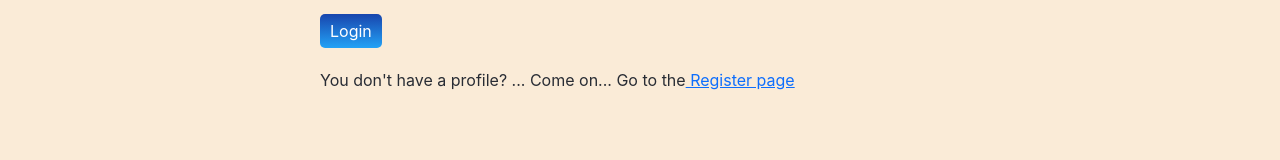
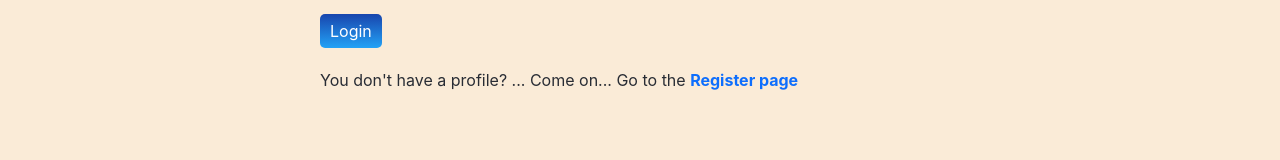
Before and after one commit to EmilPopovski24/react-course-project, a React (Create React App) app: page /login in a window 1280 px wide. Shown: the part 432-592 px from the top of the page. Built offline with nearby package versions, Linux system fonts and the light colour scheme.

Commit message:
update of Login and Register forms

```diff
--- a/src/components/Login/Login.js
+++ b/src/components/Login/Login.js
@@ -33,7 +33,7 @@ export const Login = () => {
                 <button type="submit" className="btn-primary">Login</button>
                 <div className="registeroption">
                     <p className="registerOptionText">
-                        You don't have a profile? ... Come on... Go to the<Link to={"/register"}> Register page </Link>
+                        You don't have a profile? ... Come on... Go to the<Link to={"/register"} style={{"textDecoration":"none"}}> <b>Register page</b>  </Link>
                     </p>
                 </div>
             </form>
--- a/src/components/Register/Register.js
+++ b/src/components/Register/Register.js
@@ -33,7 +33,7 @@ export const Register = () => {
                 <button type="submit" className="btn-primary">Register</button>
                 <div className="loginoption">
                     <p className="loginOptionText">
-                        You already have a profile? ... Come on... Go to the<Link to={"/login"}> Login page </Link>
+                        You already have a profile? ... Come on... Go to the<Link to={"/login"} style={{"textDecoration":"none"}}> <b>Login page</b> </Link>
                     </p>
                 </div>
             </form>
```
